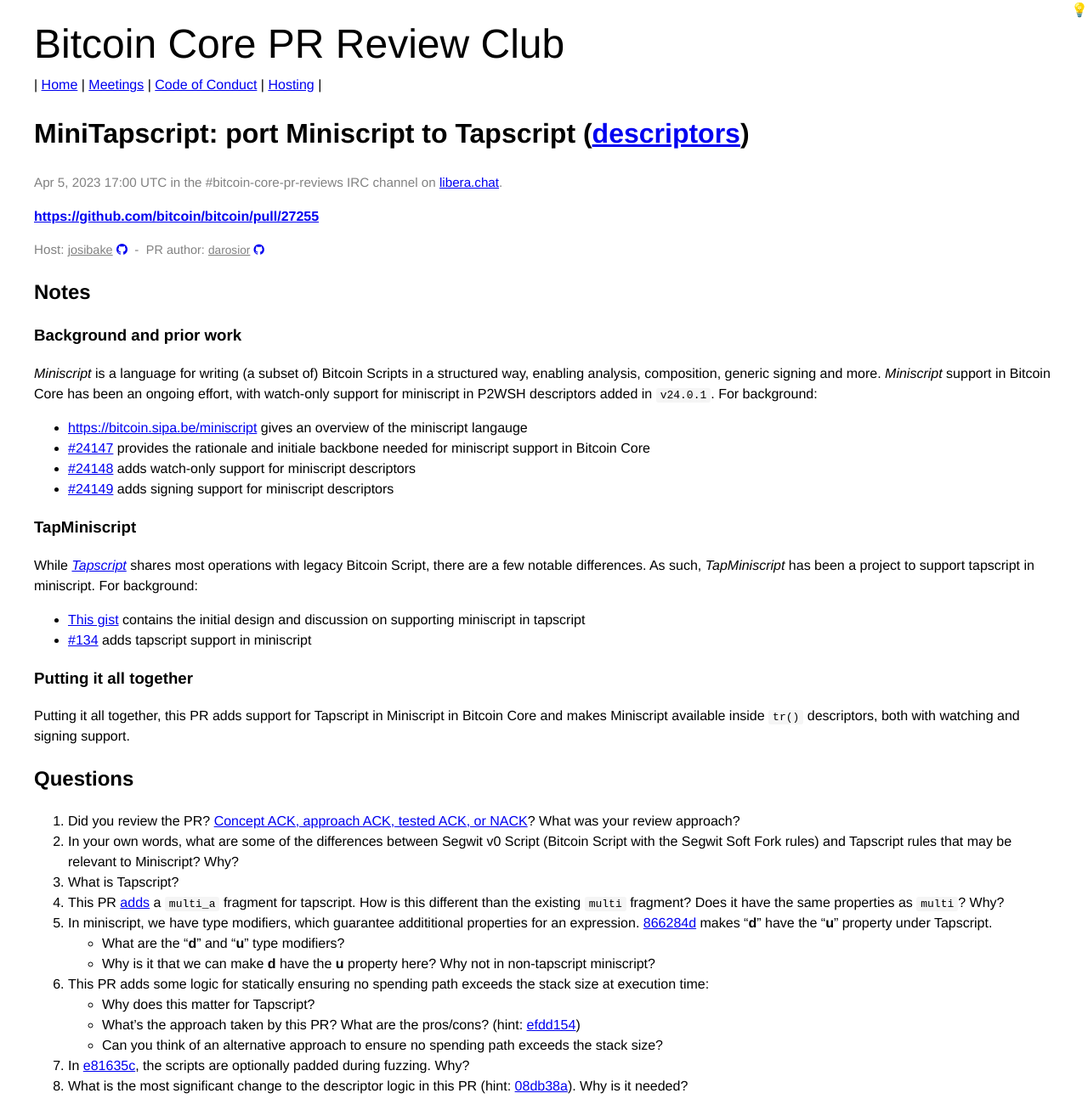
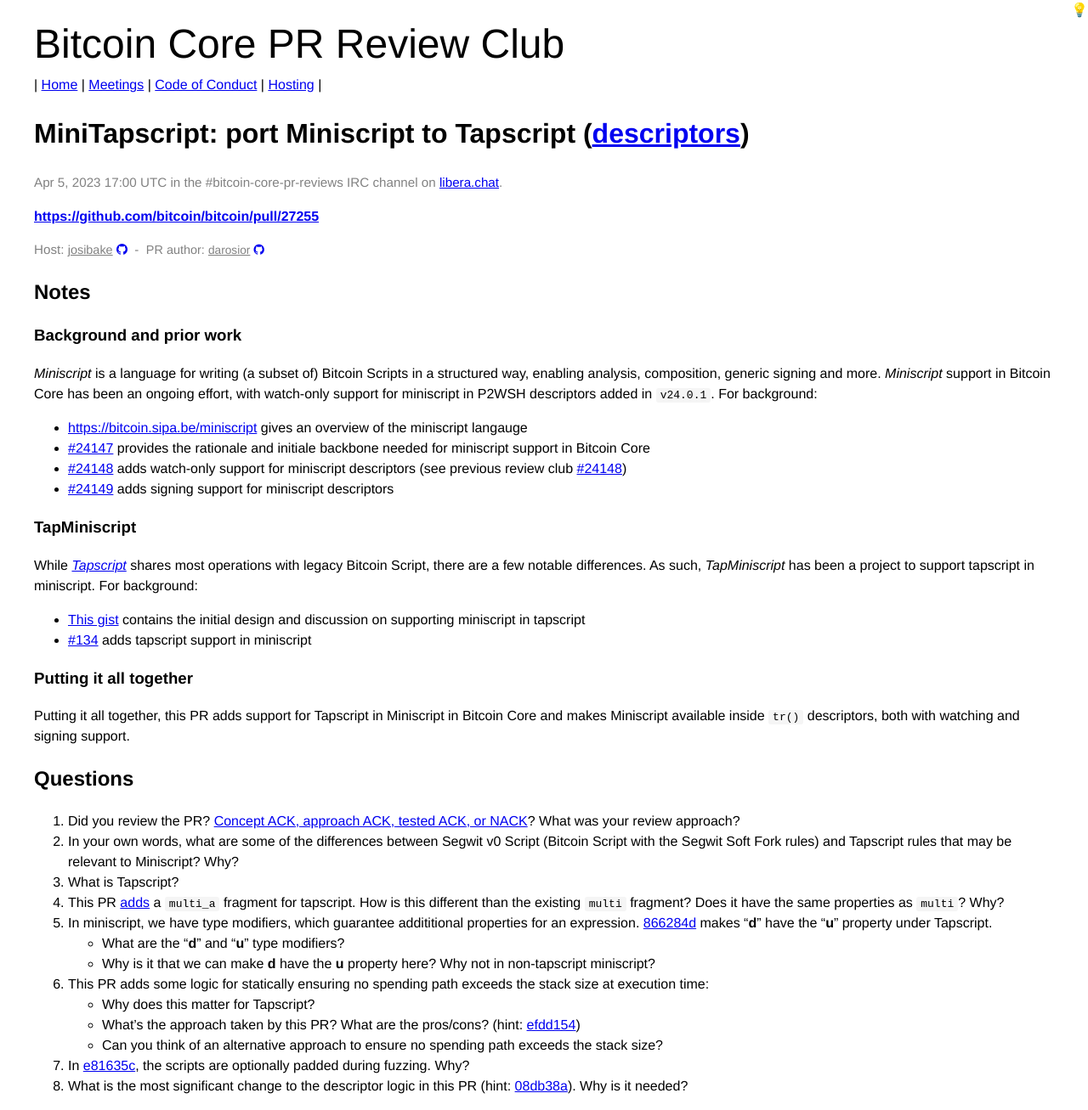
Before and after one commit to bitcoin-core-review-club/website, a Jekyll site: the page built from _posts/2023-04-05-#27255.md, in a window 1280 px wide. Shown: the whole page at 85% size. Built offline with Jekyll 4.4.1, drawn with Linux system fonts in a browser that asks for light colours.

Commit message:
add link to previous review clubs

```diff
--- a/_posts/2023-04-05-#27255.md
+++ b/_posts/2023-04-05-#27255.md
@@ -18,7 +18,7 @@
 
 * [https://bitcoin.sipa.be/miniscript](https://bitcoin.sipa.be/miniscript) gives an overview of the miniscript langauge
 * [#24147](https://github.com/bitcoin/bitcoin/pull/24147) provides the rationale and initiale backbone needed for miniscript support in Bitcoin Core
-* [#24148](https://github.com/bitcoin/bitcoin/pull/24148) adds watch-only support for miniscript descriptors
+* [#24148](https://github.com/bitcoin/bitcoin/pull/24148) adds watch-only support for miniscript descriptors (see previous review club [#24148](/24148))
 * [#24149](https://github.com/bitcoin/bitcoin/pull/24149) adds signing support for miniscript descriptors
 
 ### TapMiniscript
```
